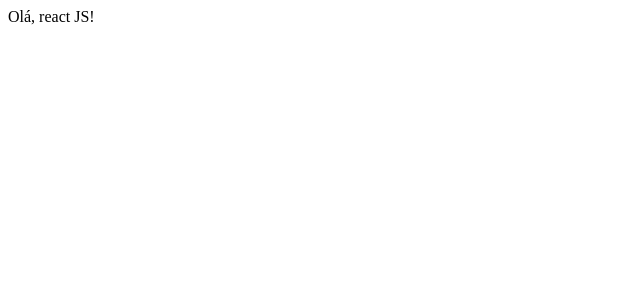
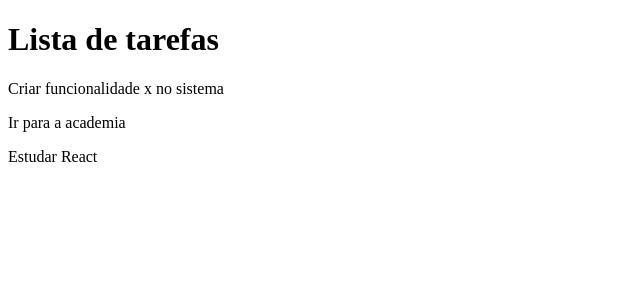
Before and after one commit to everson-s/ToDo, a React (Vite) app: page / in a window 1280 px wide. Shown: the top 300 px of the page, without its empty margins (0-640 px from the left). Built offline with nearby package versions, Linux system fonts and the light colour scheme.

Commit message:
Update App.jsx

```diff
--- a/src/App.jsx
+++ b/src/App.jsx
@@ -25,7 +25,6 @@ function App() {
 
   ])
 
-  return <div>Olá, react JS!</div>
   return <div className='app'>
     <h1>Lista de tarefas</h1>
     <div className="todo-list">
```
